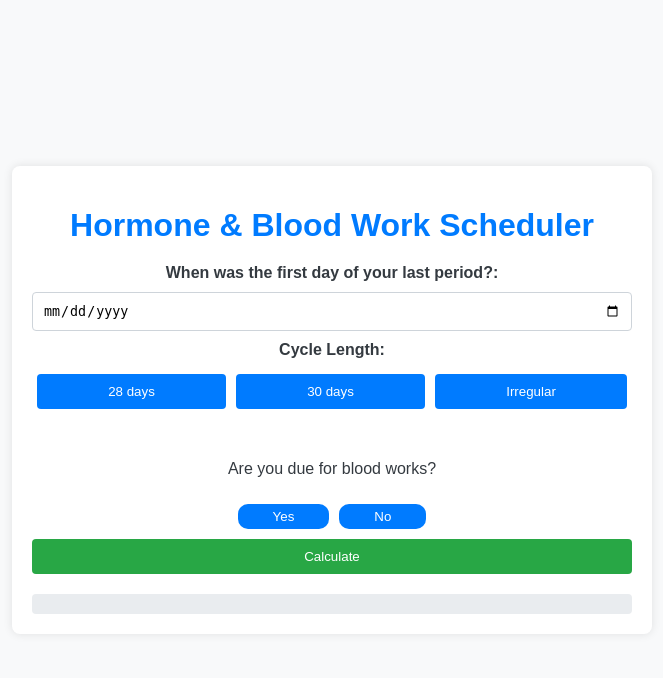
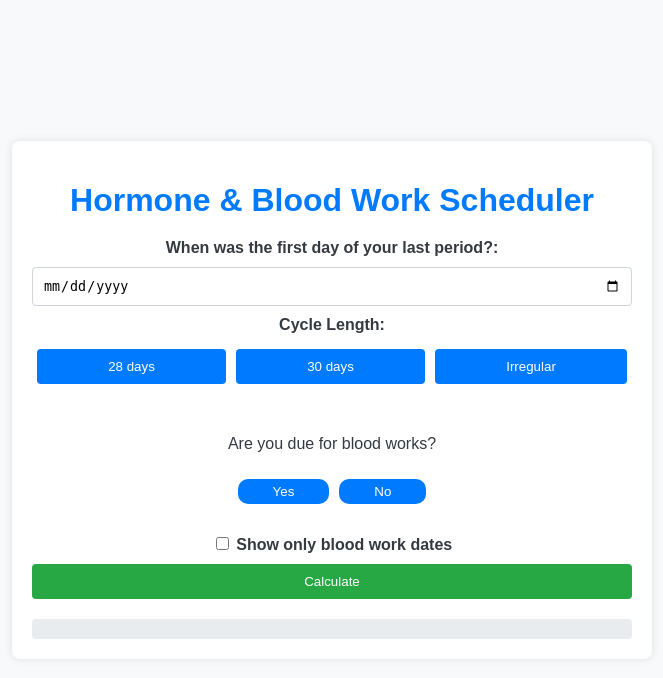
Before and after one commit to josh-jacob/Hormone-and-Blood-Work-Scheduler, a Flask app: page / in a window 1280 px wide. Shown: the top 678 px of the page, without its empty margins (308-971 px from the left). Run offline with Flask 3, Linux system fonts and the light colour scheme.

Commit message:
Update index.html

```diff
--- a/templates/index.html
+++ b/templates/index.html
@@ -91,7 +91,7 @@
             justify-content: space-between;
         }
         .result-column {
-            width: 30%;
+            width: 45%;
         }
         .result-column h2 {
             font-size: 1.2em;
@@ -122,6 +122,25 @@
         .blood-work-question button:hover {
             background-color: #0056b3;
         }
+        .checkbox-group {
+            display: flex;
+            justify-content: center;
+            gap: 10px;
+            margin-top: 20px;
+        }
+        .hormone-result.hide {
+            display: none; /* Hide by default */
+        }
+        .blood-work-result.hide {
+            display: none; /* Hide by default */
+        }
+        .blood-work-result h2 {
+            font-size: 1.2em;
+            color: #007bff;
+        }
+        .blood-work-result p {
+            margin: 5px 0;
+        }
     </style>
 </head>
 <body>
@@ -145,9 +164,31 @@
                 </div>
             </div>
             <input type="hidden" id="blood_work_due" name="blood_work_due" value="false" required>
+            <div class="checkbox-group">
+                <label><input type="checkbox" id="only_blood_work" name="only_blood_work"> Show only blood work dates</label>
+            </div>
             <input type="submit" value="Calculate">
         </form>
-        <div id="result" class="result"></div>
+        <div id="result" class="result">
+            <div id="hormone-result" class="hormone-result hide">
+                <div class="result-columns">
+                    <div class="result-column">
+                        <h2>Estrogen</h2>
+                        <p>Current Cycle: <span id="current_estrogen_start_date"></span> - <span id="current_estrogen_end_date"></span></p>
+                        <p>Next Cycle: <span id="estrogen_start_date"></span> - <span id="estrogen_end_date"></span></p>
+                    </div>
+                    <div class="result-column">
+                        <h2>Progesterone</h2>
+                        <p>Current Cycle: <span id="current_prog_start_date"></span> - <span id="current_prog_end_date"></span></p>
+                        <p>Next Cycle: <span id="prog_start_date"></span> - <span id="prog_end_date"></span></p>
+                    </div>
+                </div>
+            </div>
+        </div>
+        <div id="blood-work-result" class="blood-work-result hide">
+            <h2>Blood Works</h2>
+            <div id="blood-work-dates"></div>
+        </div>
     </div>
 
     <script>
@@ -182,7 +223,10 @@
         });
 
         function calculateCycle(formData) {
-            var resultDiv = document.getElementById('result');
+            var hormoneResultDiv = document.getElementById('hormone-result');
+            var bloodWorkResultDiv = document.getElementById('blood-work-result');
+            var bloodWorkDatesDiv = document.getElementById('blood-work-dates');
+            var onlyBloodWork = document.getElementById('only_blood_work').checked;
 
             fetch('/calculate', {
                 method: 'POST',
@@ -191,36 +235,42 @@
             .then(response => response.json())
             .then(data => {
                 if (data.error) {
-                    resultDiv.innerHTML = '<h2>' + data.error + '</h2>';
+                    hormoneResultDiv.innerHTML = '<h2>' + data.error + '</h2>';
                 } else {
-                    var outputHtml = `
-                        <div class="result-columns">
-                            <div class="result-column">
-                                <h2>Estrogen</h2>
-                                <p>Current Cycle: ${data.current_estrogen_start_date} - ${data.current_estrogen_end_date}</p>
-                                <p>Next Cycle: ${data.estrogen_start_date} - ${data.estrogen_end_date}</p>
-                            </div>
-                            <div class="result-column">
-                                <h2>Progesterone</h2>
-                                <p>Current Cycle: ${data.current_prog_start_date} - ${data.current_prog_end_date}</p>
-                                <p>Next Cycle: ${data.prog_start_date} - ${data.prog_end_date}</p>
-                            </div>
-                            <div class="result-column">
-                                <h2>Blood Works</h2>
-                                ${formData.get('blood_work_due') === 'true' ? `
-                                    <p>First Cycle: ${data.blood_work_date} - ${data.blood_work_end_date}</p>
-                                    <p>Second Cycle: ${data.blood_work_date_2} - ${data.blood_work_end_date_2}</p>
-                                ` : '<p>Not due</p>'}
-                            </div>
-                        </div>
-                    `;
-                    resultDiv.innerHTML = outputHtml;
-                    resultDiv.scrollIntoView({ behavior: 'smooth' });
+                    if (onlyBloodWork) {
+                        hormoneResultDiv.classList.add('hide');
+                        bloodWorkResultDiv.classList.remove('hide');
+                        bloodWorkDatesDiv.innerHTML = `
+                            ${formData.get('blood_work_due') === 'true' ? `
+                                <p>First: ${data.blood_work_date} - ${data.blood_work_end_date}</p>
+                                <p>Second: ${data.blood_work_date_2} - ${data.blood_work_end_date_2}</p>
+                            ` : '<p>Not due</p>'}
+                        `;
+                    } else {
+                        hormoneResultDiv.classList.remove('hide');
+                        bloodWorkResultDiv.classList.remove('hide');
+                        document.getElementById('current_estrogen_start_date').innerText = data.current_estrogen_start_date;
+                        document.getElementById('current_estrogen_end_date').innerText = data.current_estrogen_end_date;
+                        document.getElementById('estrogen_start_date').innerText = data.estrogen_start_date;
+                        document.getElementById('estrogen_end_date').innerText = data.estrogen_end_date;
+                        document.getElementById('current_prog_start_date').innerText = data.current_prog_start_date;
+                        document.getElementById('current_prog_end_date').innerText = data.current_prog_end_date;
+                        document.getElementById('prog_start_date').innerText = data.prog_start_date;
+                        document.getElementById('prog_end_date').innerText = data.prog_end_date;
+
+                        bloodWorkDatesDiv.innerHTML = `
+                            ${formData.get('blood_work_due') === 'true' ? `
+                                <p>First: ${data.blood_work_date} - ${data.blood_work_end_date}</p>
+                                <p>Second: ${data.blood_work_date_2} - ${data.blood_work_end_date_2}</p>
+                            ` : '<p>Not due</p>'}
+                        `;
+                    }
                 }
+                bloodWorkResultDiv.scrollIntoView({ behavior: 'smooth' });
             })
             .catch(error => {
                 console.error('Error:', error);
-                resultDiv.innerHTML = '<h2>An error occurred. Please try again later.</h2>';
+                hormoneResultDiv.innerHTML = '<h2>An error occurred. Please try again later.</h2>';
             });
         }
     </script>
```
